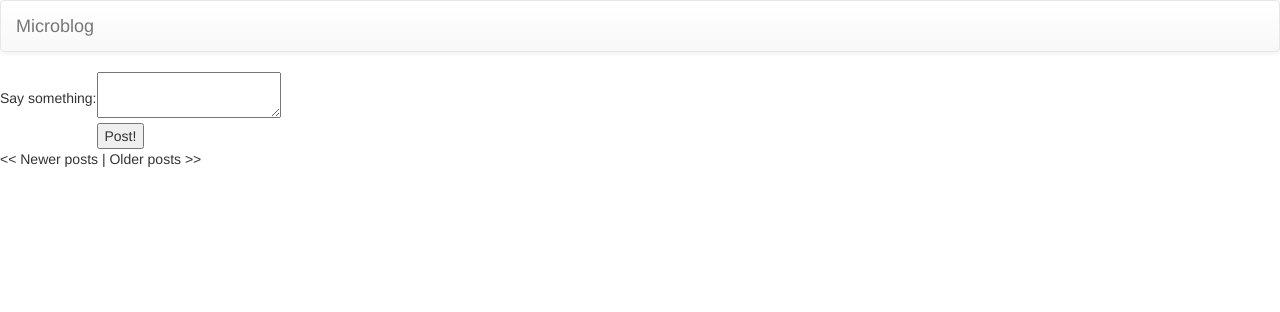
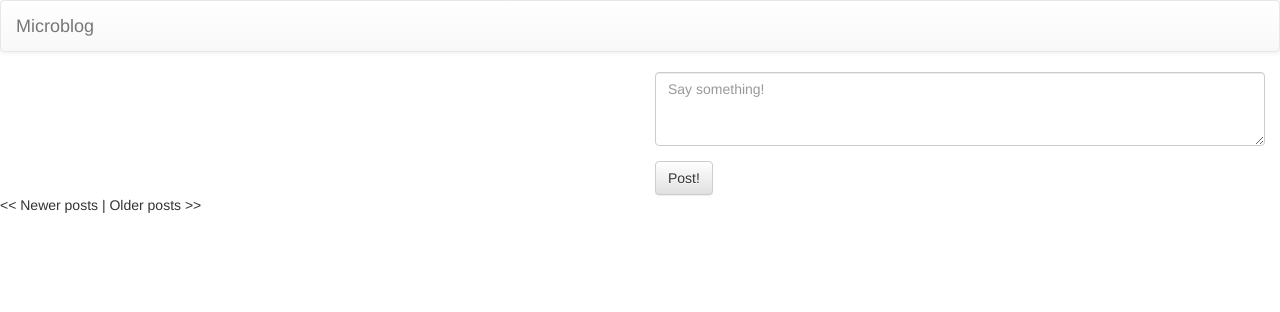
Before and after one commit to t33chong/microblog, a Flask app: template app/templates/index.html in a window 1280 px wide. Shown: the top 312 px of the page. Run offline with Flask 2, Linux system fonts and the light colour scheme; the template is opened without the code that fills it: values that come from a table or form of the project are taken from there, others are empty; parts of the project's set-up code (start-up, migrations or seed data) failed here and were passed over; some libraries are stand-ins or nearby versions.

Commit message:
remove table, use bootstrap columns

```diff
--- a/app/templates/index.html
+++ b/app/templates/index.html
@@ -2,29 +2,28 @@
 {% extends "base.html" %}
 
 {% block content %}
-<form action="" method="post" name="post">
-  {{form.hidden_tag()}}
-    <table>
-      <tr>
-        <td>Say something:</td>
-        <td>{{ form.post(size=30, maxlength=140) }}</td>
-        <td>
-            {% for error in form.errors.post %}
-            <span style="color: red;">[{{error}}]</span><br>
-            {% endfor %}
-        </td>
-      </tr>
-      <tr>
-        <td></td>
-        <td><input type="submit" value="Post!"></td>
-        <td></td>
-      </tr>
-    </table>
-</form>
-<!-- posts is a Paginate object -->
-{% for post in posts.items %}
-    {% include 'post.html' %}
-{% endfor %}
+<div class="container-fluid">
+  <div class="row">
+    <div class="col-md-6">
+      <!-- posts is a Paginate object -->
+      {% for post in posts.items %}
+        {% include 'post.html' %}
+      {% endfor %}
+    </div>
+    <div class="col-md-6">
+      <form action="" role="form" method="post" name="post">
+        <div class="form-group">
+          {{form.hidden_tag()}}
+          {{form.post(class='form-control', rows=3, placeholder='Say something!', maxlength=140)}}
+        </div>
+        {% for error in form.errors.post %}
+        <div class="alert alert-danger">{{error}}</div>
+        {% endfor %}
+        <button type="submit" class="btn btn-default">Post!</button>
+      </form>
+    </div>
+  </div>
+</div>
 {% if posts.has_prev %}<a href="{{ url_for('index', page=posts.prev_num) }}"><< Newer posts</a>{% else %}<< Newer posts{% endif %} |
 {% if posts.has_next %}<a href="{{ url_for('index', page=posts.next_num) }}">Older posts >></a>{% else %}Older posts >>{% endif %}
 {% endblock %}
```
